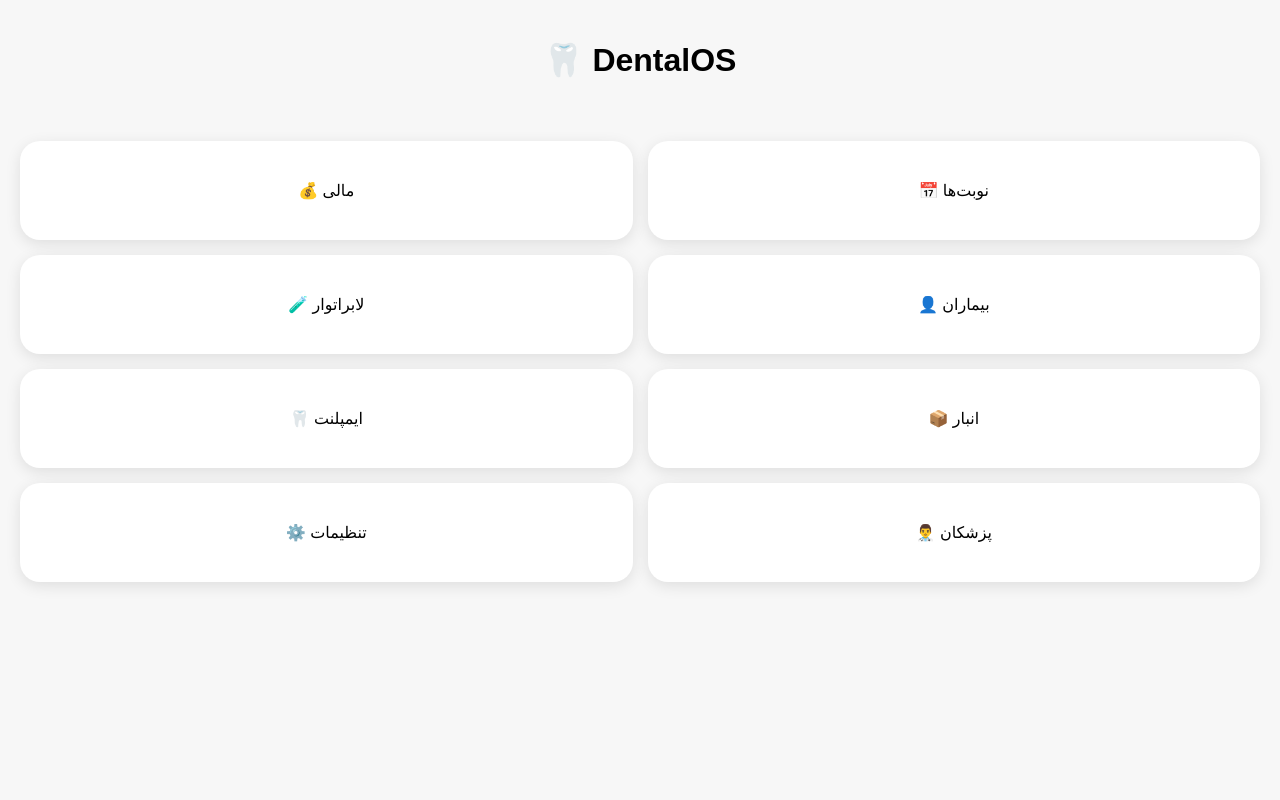
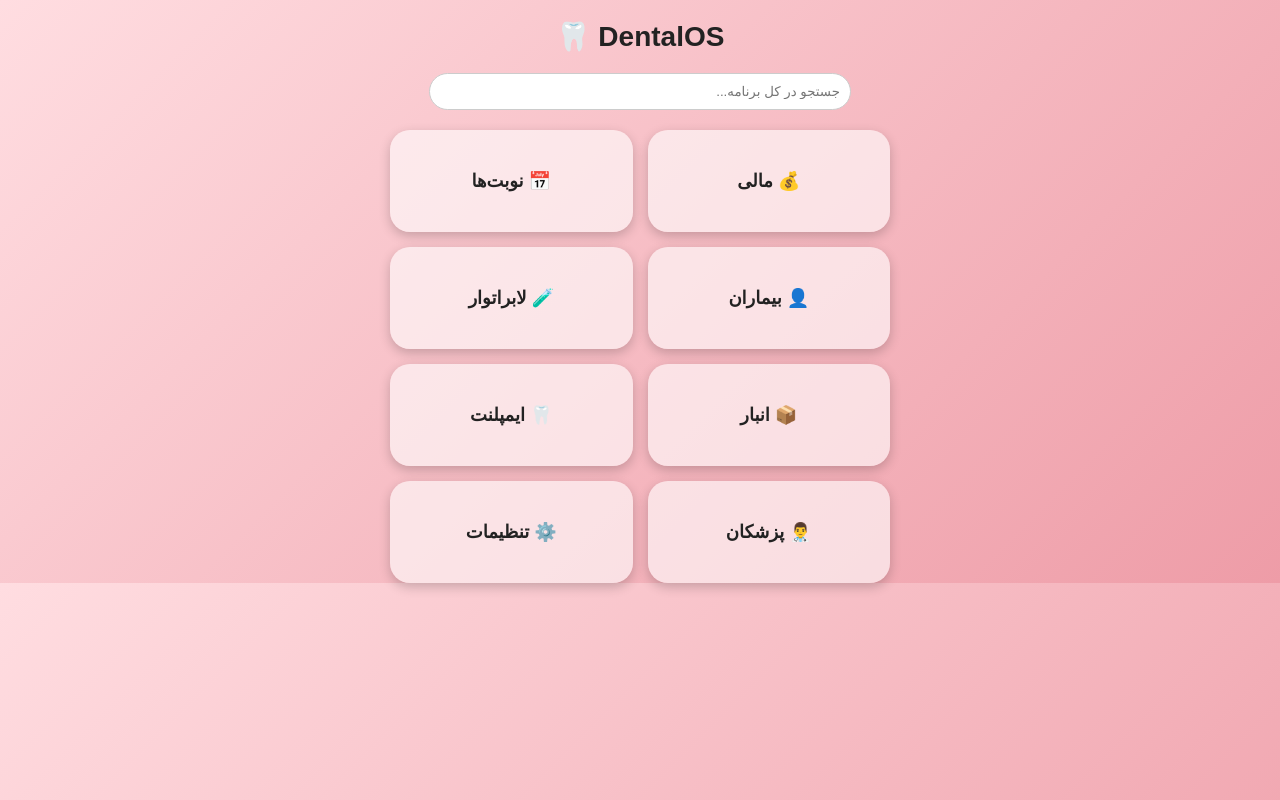
Before and after one commit to mostafahasanvand1985-dotcom/Dentalos, a plain HTML site: page index.html in a window 1280 px wide. Drawn offline with Linux system fonts and the light colour scheme.

Commit message:
Update index.html

```diff
--- a/index.html
+++ b/index.html
@@ -2,51 +2,109 @@
 <html lang="fa" dir="rtl">
 <head>
   <meta charset="UTF-8">
-  <meta name="viewport" content="width=device-width, initial-scale=1">
-  <title>DentalOS 🦷</title>
+  <meta name="viewport" content="width=device-width, initial-scale=1.0">
+  <title>DentalOS</title>
   <style>
-    body { font-family: sans-serif; margin:0; background:#f7f7f7; }
-    h1 { text-align:center; padding:20px; }
-    .tiles { display:grid; grid-template-columns:1fr 1fr; gap:15px; padding:20px; }
-    .tile { background:#fff; padding:40px 0; text-align:center;
-            border-radius:20px; box-shadow:0 4px 15px rgba(0,0,0,.1); cursor:pointer; }
-    .sheet { display:none; position:fixed; top:0; left:0; width:100%; height:100%;
-             background:#fff; z-index:99; overflow-y:auto; }
-    .sheet-header { display:flex; justify-content:space-between; padding:15px; background:#eee; }
-    .btn { padding:10px 20px; border-radius:8px; border:none; cursor:pointer; }
-    .btn-close { background:#f44336; color:#fff; }
-    .btn-back { background:#ffeb3b; }
+    body {
+      margin: 0;
+      font-family: sans-serif;
+      background: linear-gradient(135deg,#ffdde1,#ee9ca7);
+      text-align: center;
+      color: #222;
+    }
+    h1 {
+      margin: 20px 0 10px;
+      font-size: 28px;
+    }
+    .search {
+      margin: 10px auto 20px;
+      padding: 10px;
+      border-radius: 20px;
+      border: 1px solid #ccc;
+      width: 80%;
+      max-width: 400px;
+      text-align: right;
+    }
+    .grid {
+      display: grid;
+      grid-template-columns: 1fr 1fr;
+      gap: 15px;
+      width: 90%;
+      max-width: 500px;
+      margin: auto;
+    }
+    .tile {
+      background: rgba(255,255,255,0.6);
+      border-radius: 20px;
+      padding: 40px 0;
+      font-size: 18px;
+      font-weight: bold;
+      box-shadow: 0 4px 12px rgba(0,0,0,0.2);
+      cursor: pointer;
+      transition: transform 0.2s;
+    }
+    .tile:hover {
+      transform: scale(1.05);
+    }
+    .sheet {
+      display: none;
+      position: fixed;
+      top: 0; left: 0;
+      width: 100%; height: 100%;
+      background: white;
+      z-index: 10;
+      padding: 20px;
+      text-align: right;
+    }
+    .sheet h2 {
+      margin-top: 0;
+    }
+    .btn-close {
+      background: red;
+      color: white;
+      padding: 8px 15px;
+      border-radius: 8px;
+      border: none;
+      cursor: pointer;
+    }
   </style>
 </head>
 <body>
   <h1>DentalOS 🦷</h1>
-  <div class="tiles">
-    <div class="tile" onclick="openSheet('events')">نوبت‌ها 📅</div>
-    <div class="tile" onclick="openSheet('finance')">مالی 💰</div>
-    <div class="tile" onclick="openSheet('patients')">بیماران 👤</div>
-    <div class="tile" onclick="openSheet('lab')">لابراتوار 🧪</div>
-    <div class="tile" onclick="openSheet('inventory')">انبار 📦</div>
-    <div class="tile" onclick="openSheet('implant')">ایمپلنت 🦷</div>
-    <div class="tile" onclick="openSheet('doctors')">پزشکان 👨‍⚕️</div>
-    <div class="tile" onclick="openSheet('settings')">تنظیمات ⚙️</div>
+  <input type="text" class="search" placeholder="جستجو در کل برنامه...">
+
+  <div class="grid">
+    <div class="tile" onclick="openSheet('finance')">💰 مالی</div>
+    <div class="tile" onclick="openSheet('events')">📅 نوبت‌ها</div>
+    <div class="tile" onclick="openSheet('patients')">👤 بیماران</div>
+    <div class="tile" onclick="openSheet('lab')">🧪 لابراتوار</div>
+    <div class="tile" onclick="openSheet('inventory')">📦 انبار</div>
+    <div class="tile" onclick="openSheet('implant')">🦷 ایمپلنت</div>
+    <div class="tile" onclick="openSheet('doctors')">👨‍⚕️ پزشکان</div>
+    <div class="tile" onclick="openSheet('settings')">⚙️ تنظیمات</div>
   </div>
 
-  <!-- Sheet نمونه -->
+  <!-- Sheets -->
+  <div id="sheet-finance" class="sheet">
+    <h2>📊 مالی</h2>
+    <p>اینجا بخش مالی نمایش داده می‌شود.</p>
+    <button class="btn-close" onclick="closeSheet('finance')">بستن</button>
+  </div>
+
   <div id="sheet-events" class="sheet">
-    <div class="sheet-header">
-      <button class="btn btn-back" onclick="closeSheet('events')">برگشت</button>
-      <button class="btn btn-close" onclick="closeSheet('events')">بستن</button>
-    </div>
-    <h2 style="text-align:center">📅 نوبت‌ها</h2>
-    <p style="text-align:center">اینجا تقویم/رویدادها نمایش داده می‌شوند...</p>
+    <h2>📅 نوبت‌ها</h2>
+    <p>اینجا تقویم شمسی قرار می‌گیرد.</p>
+    <button class="btn-close" onclick="closeSheet('events')">بستن</button>
   </div>
+
+  <!-- بقیه بخش‌ها مشابه ... -->
 
   <script>
     function openSheet(name) {
-      document.getElementById("sheet-" + name).style.display = "block";
+      document.getElementById("sheet-"+name).style.display = "block";
     }
     function closeSheet(name) {
-      document.getElementById("sheet-" + name).style.display = "none";
+      document.getElementById("sheet-"+name).style.display = "none";
     }
   </script>
 </body>
```
